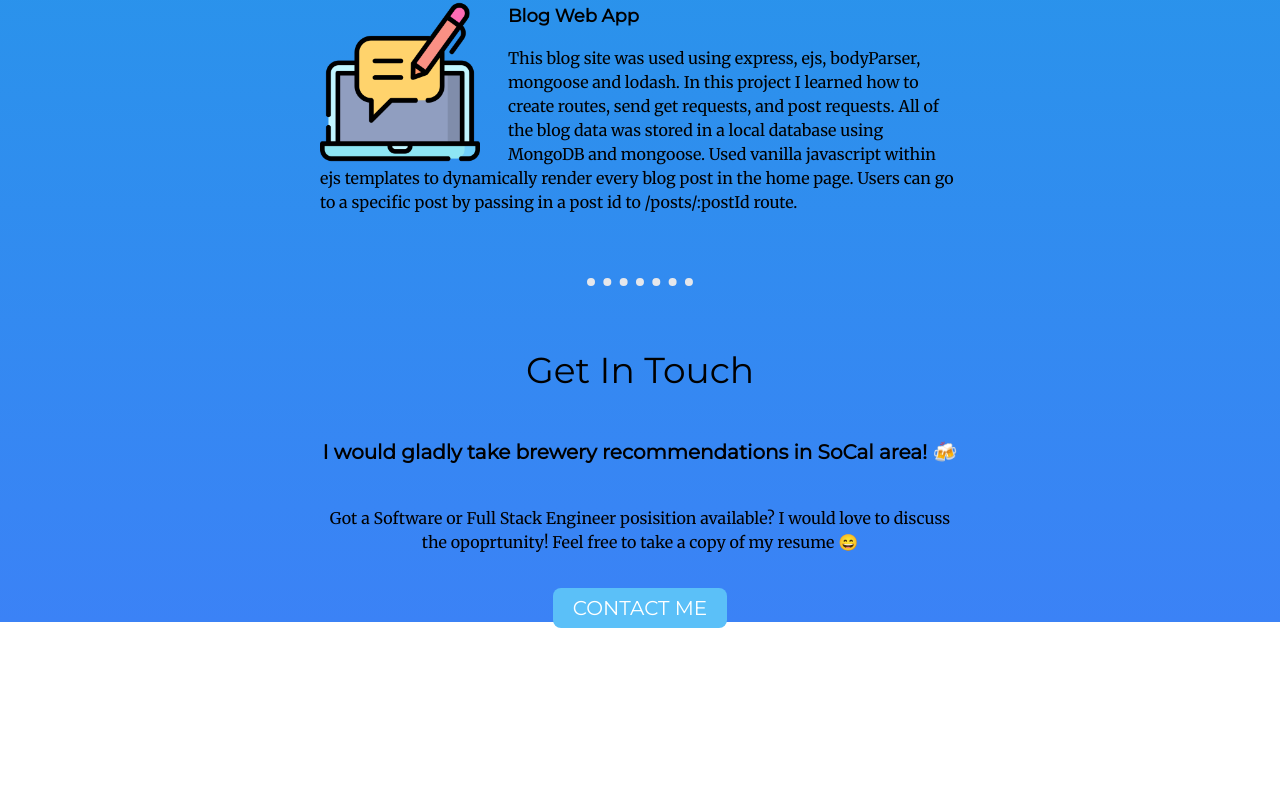
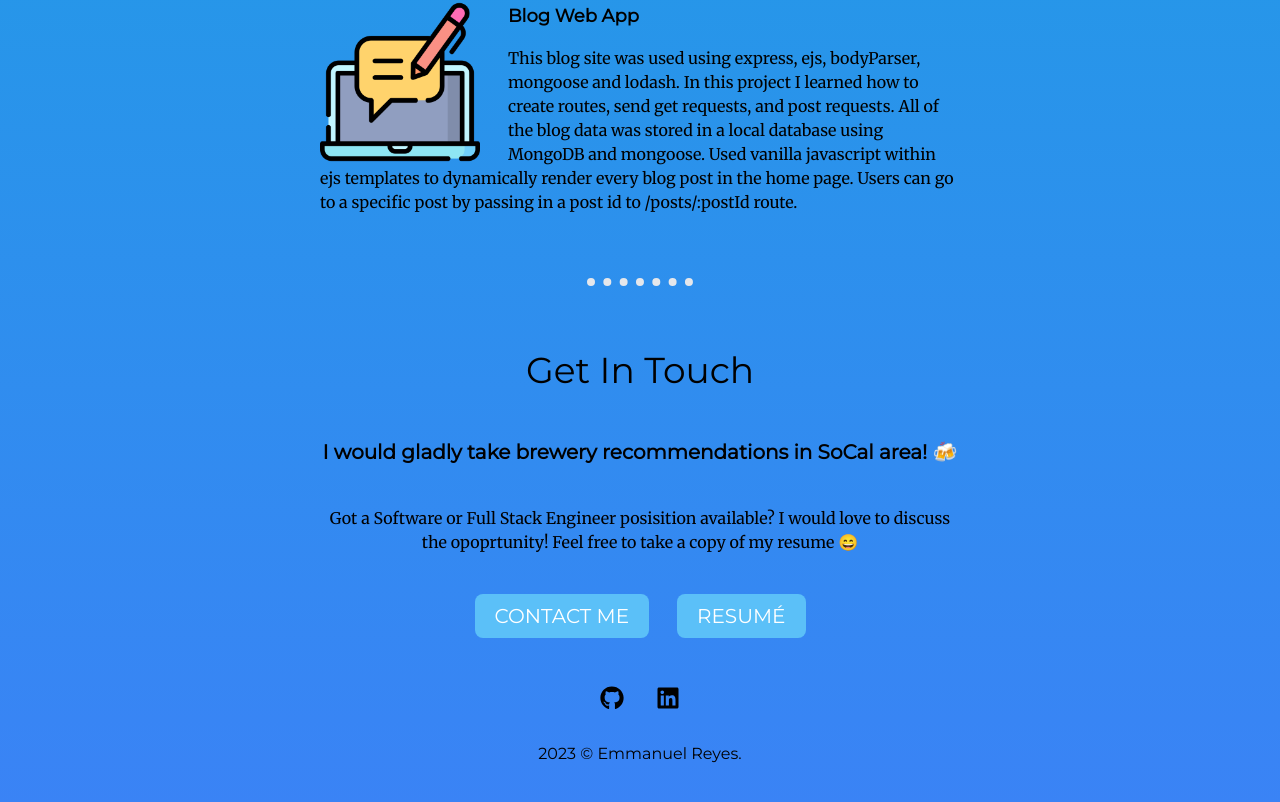
Before and after one commit to emmanuelreyes28/personal-webpage, a React (Create React App) app: page / in a window 1280 px wide. Shown: the part 1366-2168 px from the top of the page. Before the commit the page ends 1994 px from the top, so only its background shows below. Built offline with nearby package versions, Linux system fonts and the light colour scheme.

Commit message:
Add resume download to contact component and create footer component

```diff
--- a/package.json
+++ b/package.json
@@ -8,6 +8,7 @@
     "@testing-library/user-event": "^13.5.0",
     "react": "^18.2.0",
     "react-dom": "^18.2.0",
+    "react-icons": "^4.7.1",
     "react-scripts": "5.0.1",
     "web-vitals": "^2.1.4"
   },
--- a/src/components/App.jsx
+++ b/src/components/App.jsx
@@ -3,6 +3,7 @@ import Greet from "./Greet";
 import Break from "./Break";
 import Skills from "./Skills";
 import Contact from "./Contact";
+import Footer from "./Footer";
 
 function App() {
   return (
@@ -13,6 +14,7 @@ function App() {
       <Skills />
       <Break />
       <Contact />
+      <Footer />
     </div>
   );
 }
--- a/src/components/Contact.jsx
+++ b/src/components/Contact.jsx
@@ -1,22 +1,35 @@
 import React from "react";
+import resume from "../images/EMMANUEL_REYES_RESUME.pdf";
 
 function Contact() {
   return (
+    <div>
       <div className="text-center">
         <h1 className="font-heading text-4xl my-12">Get In Touch</h1>
         <h2 className="font-heading font-bold text-xl my-4">
           I would gladly take brewery recommendations in SoCal area! 🍻
         </h2>
         <p className="font-display w-1/2 mx-auto my-10">
-        Got a Software or Full Stack Engineer posisition available? I would love
-        to discuss the opoprtunity! Feel free to take a copy of my resume 😄
+          Got a Software or Full Stack Engineer posisition available? I would
+          love to discuss the opoprtunity! Feel free to take a copy of my resume
+          😄
         </p>
+      </div>
+      <div className="flex justify-center gap-x-7">
         <a
           className="text-xl font-heading text-white rounded-lg py-2 px-5 bg-light-blue hover:bg-sky-blue"
           href="mailto:emmanuel.reyes28@gmail.com"
         >
           CONTACT ME
         </a>
+        <a
+          className="text-xl font-heading text-white rounded-lg py-2 px-5 bg-light-blue hover:bg-sky-blue"
+          href={resume}
+          download="EMMANUEL_REYES.pdf"
+        >
+          RESUMÉ
+        </a>
+      </div>
     </div>
   );
 }
--- /dev/null
+++ b/src/components/Footer.jsx
@@ -0,0 +1,23 @@
+import React from "react";
+import { FaGithub, FaLinkedin } from "react-icons/fa";
+
+function Footer() {
+  const year = new Date().getFullYear();
+  return (
+    <div className="py-12">
+      <div className="flex justify-center gap-x-8 text-2xl">
+        <a href="https://github.com/emmanuelreyes28">
+          <FaGithub />
+        </a>
+        <a href="https://www.linkedin.com/in/reyesej/">
+          <FaLinkedin />
+        </a>
+      </div>
+      <div className="font-heading text-center my-3 py-5">
+        {year} &copy; Emmanuel Reyes.
+      </div>
+    </div>
+  );
+}
+
+export default Footer;
```
Also changed, not shown: 2 other files (tests, documents, lock files or other folders). Lines whose indentation alone changed are shown as unchanged.
